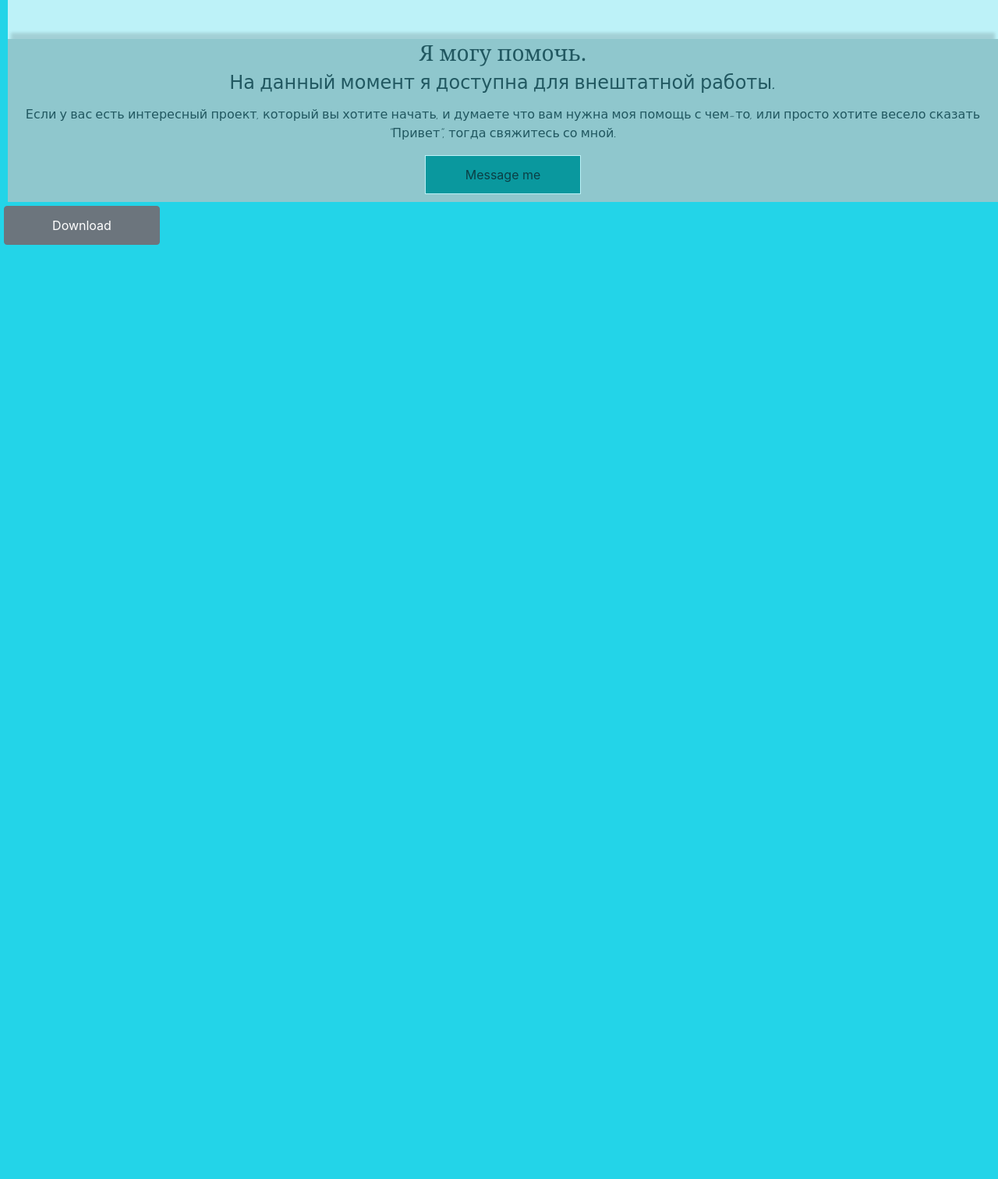
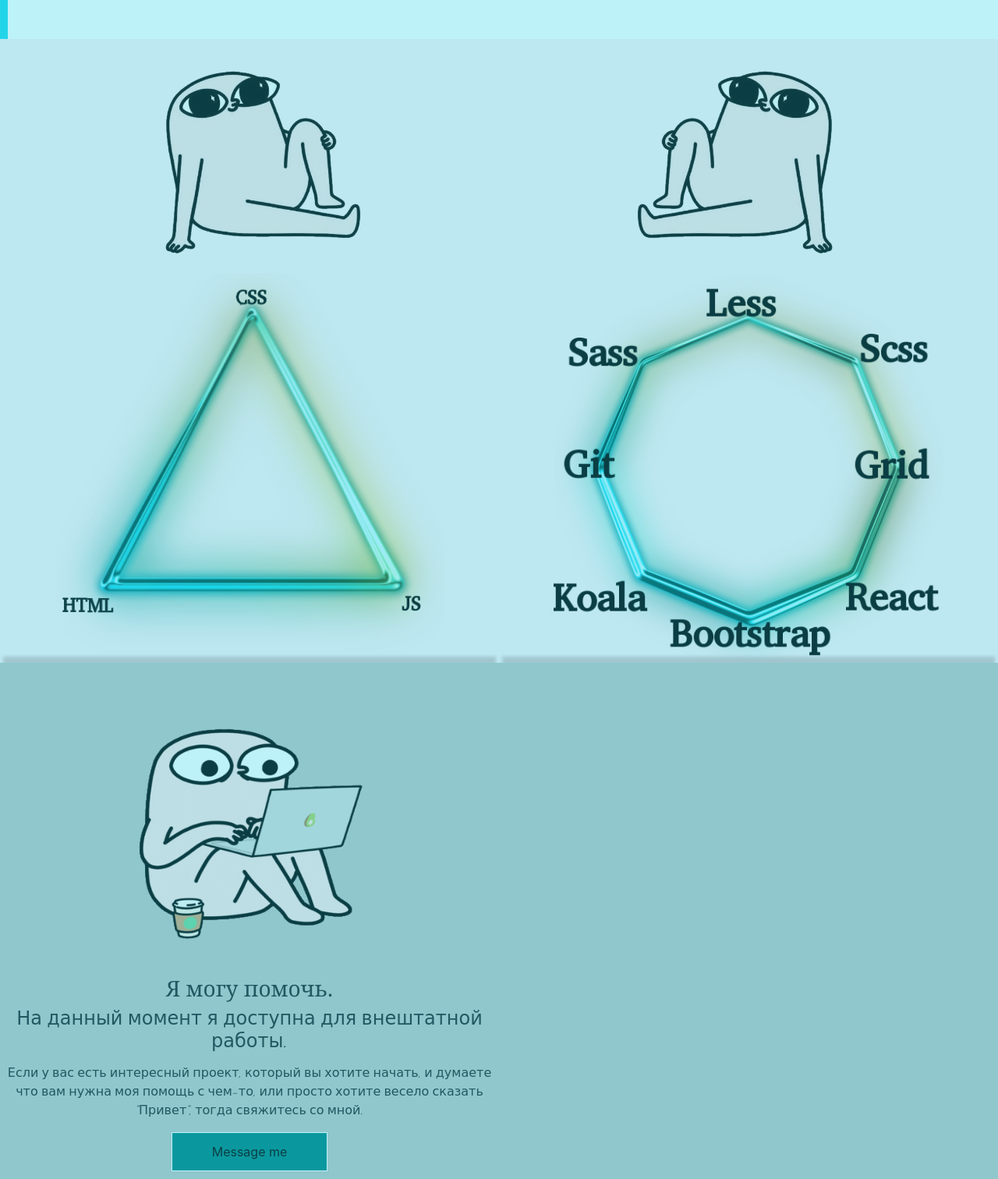
Before and after one commit to roksanadm/landing, a plain HTML site: page index.html in a window 1280 px wide. Shown: the part 960-2472 px from the top of the page at 78% size. Before the commit the page ends 1619 px from the top, so only its background shows below. Drawn offline with nearby package versions, Linux system fonts and the light colour scheme.

Commit message:
+ section

```diff
--- a/index.html
+++ b/index.html
@@ -72,25 +72,48 @@
 
 
 
+    </div>
+
+
     <div class="row">
         <div class="col-xs-12 col-sm-12 col-md-12 col-lg-12">
-            <section class="sectioninfo2">
-                <h3 class="h3sectioninfo2">Я могу помочь.</h3>
-                <h4>На данный момент я доступна для внештатной работы.</h4>
-                <p class="psectioninfo2">Если у вас есть интересный проект, который вы хотите начать, и думаете что вам
-                    нужна моя помощь с
-                    чем-то, или просто хотите весело сказать "Привет", тогда свяжитесь со мной.</p>
-                <button>Message me</button>
-            </section>
+            <div id="grid_2">
+                <section class="section3"><img class="img-fluid2" src="three.png" alt=""><img class="img-fluid"
+                        src="hotpng2.com.png" width="900" height="900"></section>
+
+                <section class="section3"><img class="img-fluid4" src="three2.png" alt=""><img class="img-fluid"
+                        src="neon-shapes-octagon-computer-icons-shape.png" width="900" height="900"></section>
+
+            </div>
         </div>
     </div>
 
 
 
+    <div class="row">
+        <div class="col-xs-12 col-sm-12 col-md-12 col-lg-12">
+            <div id="grid_2">
+                <section class="sectioninfo2">
+                    <img class="img-fluid3" src="giphy.gif">
+                    <h3 class="h3sectioninfo2">Я могу помочь.</h3>
+                    <h4>На данный момент я доступна для внештатной работы.</h4>
+                    <p class="psectioninfo2">Если у вас есть интересный проект, который вы хотите начать, и думаете что
+                        вам
+                        нужна моя помощь с
+                        чем-то, или просто хотите весело сказать "Привет", тогда свяжитесь со мной.</p>
+                    <button>Message me</button>
+                </section>
 
-    <button type="button" class="btn btn-secondary">
-        Download <i class="fas fa-download"></i>
-    </button>
+
+                <section class="sectioninfo2">
+
+                </section>
+            </div>
+        </div>
+    </div>
+    <!--  <button type="button" class="btn btn-secondary">
+            Download <i class="fas fa-download"></i>
+        </button>-->
     <footer></footer>
 
     <script src="main.js"></script>
--- a/style.sass
+++ b/style.sass
@@ -105,6 +105,7 @@ p
     margin-left: 10px
     box-shadow: 0 -12px 4px -4px rgba(0, 0, 0, .2)
     position: relative
+    margin: 0px
 .h3sectioninfo2
     text-align: center
     margin-top: 5px
@@ -144,3 +145,33 @@ button
         padding: .375rem .75rem
         background: rgba(0, 0, 0, 0.15)
         border-radius: .25rem 0 0 .25rem
+.section3
+    overflow: visible
+    background: #FFF0F5
+
+.img-fluid
+    display: inline-block
+    height: 500px
+    width: 500px
+    max-width: 100%
+    float: left
+    margin: 0 auto
+
+.img-fluid2
+    height: 300px
+    width: 300px
+    margin: 0 auto
+#grid_2
+    display: grid
+    grid-template-rows: 1fr
+    grid-template-columns: 1fr 1fr
+
+.img-fluid3
+    height: 400px
+    width: 300px
+    margin: 0 auto
+
+.img-fluid4
+    height: 300px
+    width: 300px
+    margin: 0 auto
```
Also changed, not shown: 582-5821782_yellow-aesthetic-stickers-single-hd-png-download.png (added), Layer 4@1X.png (deleted), Layer 7@1X.png (deleted), giphy.gif (added), hotpng.com.png (added), hotpng2.com.png (added), kisspng-soap-bubble-speech-balloon-clip-art-burbujas-de-agua-5addc35759c3e3.3383427415244829033677.png (deleted), neon-shapes-octagon-computer-icons-shape.png (added), style.css, three.png (added), three2.png (added), 2 other files.
